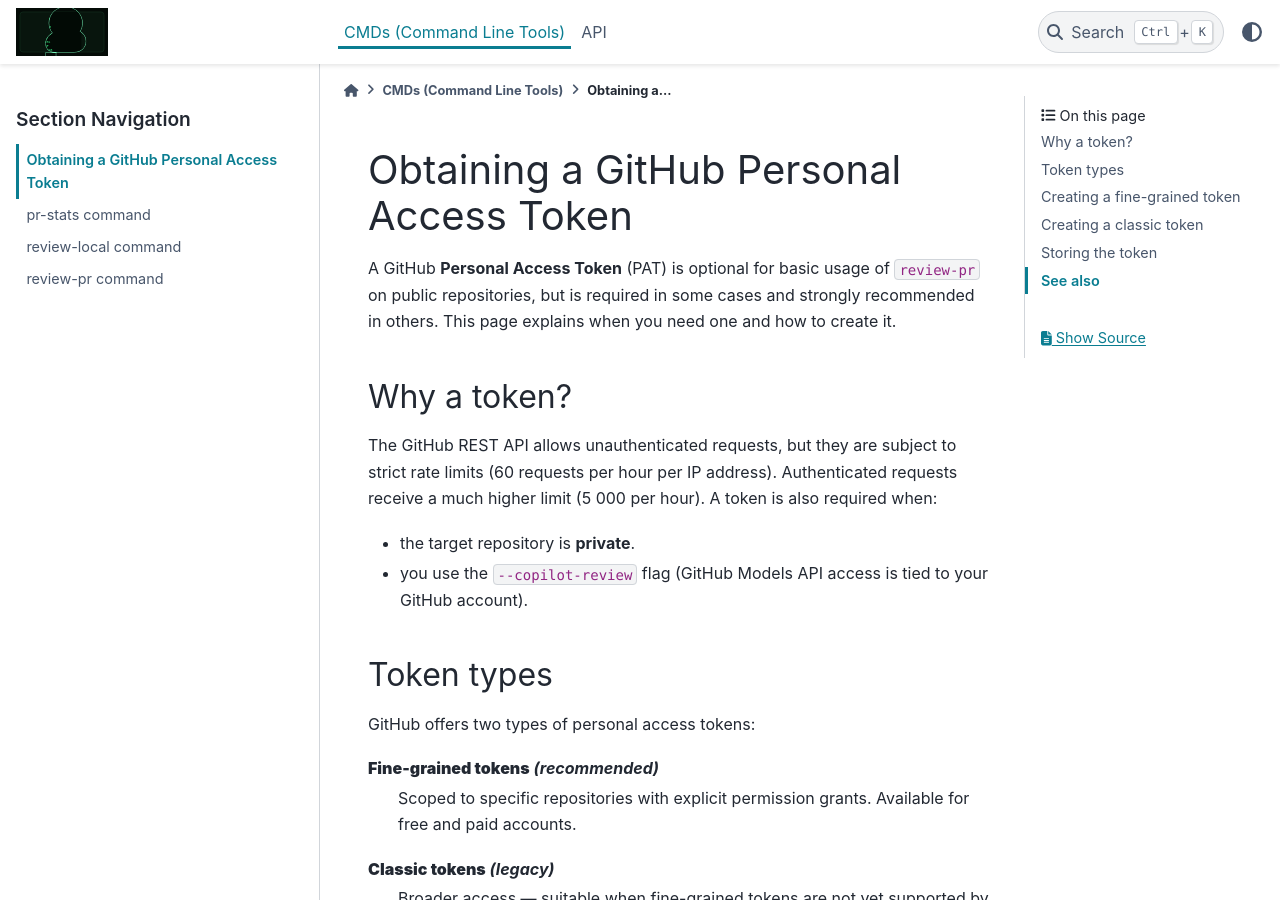
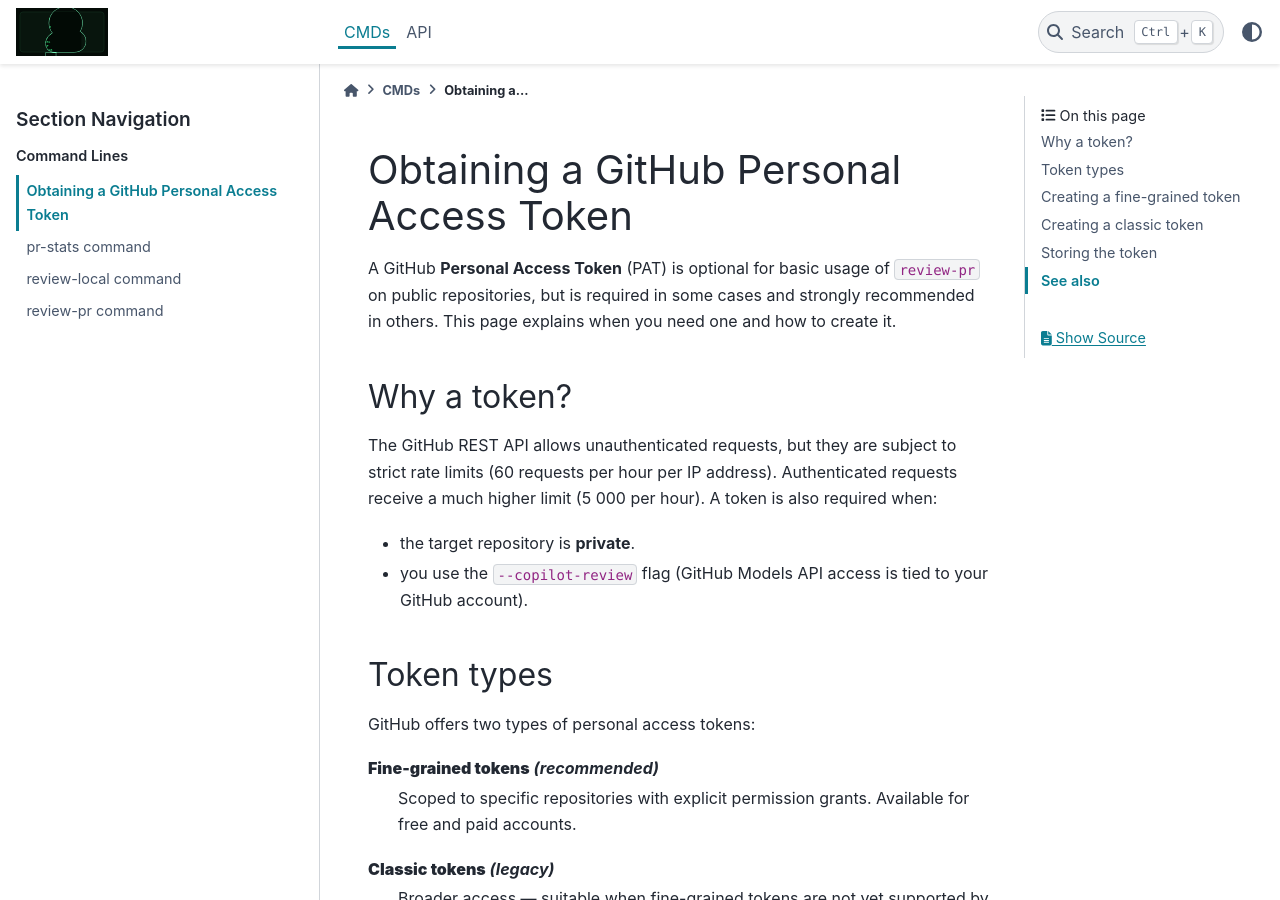
Before and after one commit to xadupre/my-own-accelerator, a Sphinx documentation site: the page built from docs/cmds/github_token.rst, in a window 1280 px wide and 900 px high. Built offline with Sphinx 7.4.7 and the PyData theme 0.15.4, drawn with Linux system fonts in a browser that asks for light colours; some of the changed text lies outside the part shown.

Commit message:
doc (#45)
* doc

* fix

```diff
--- a/docs/cmds/index.rst
+++ b/docs/cmds/index.rst
@@ -1,5 +1,5 @@
-CMDs (Command Line Tools)
-=========================
+CMDs
+====
 
 The library implements command line tools for GitHub token setup, pull-request
 reviewing, and pull-request activity reporting.
@@ -28,6 +28,7 @@
 
 .. toctree::
     :maxdepth: 1
+    :caption: Command Lines
 
     github_token
     pr_stats
--- a/docs/index.rst
+++ b/docs/index.rst
@@ -24,7 +24,7 @@
 Sources: `GitHub repository <https://github.com/xadupre/my-own-accelerator>`_.
 
 .. toctree::
-    :maxdepth: 2
+    :maxdepth: 1
 
     cmds/index
     api/index
```
